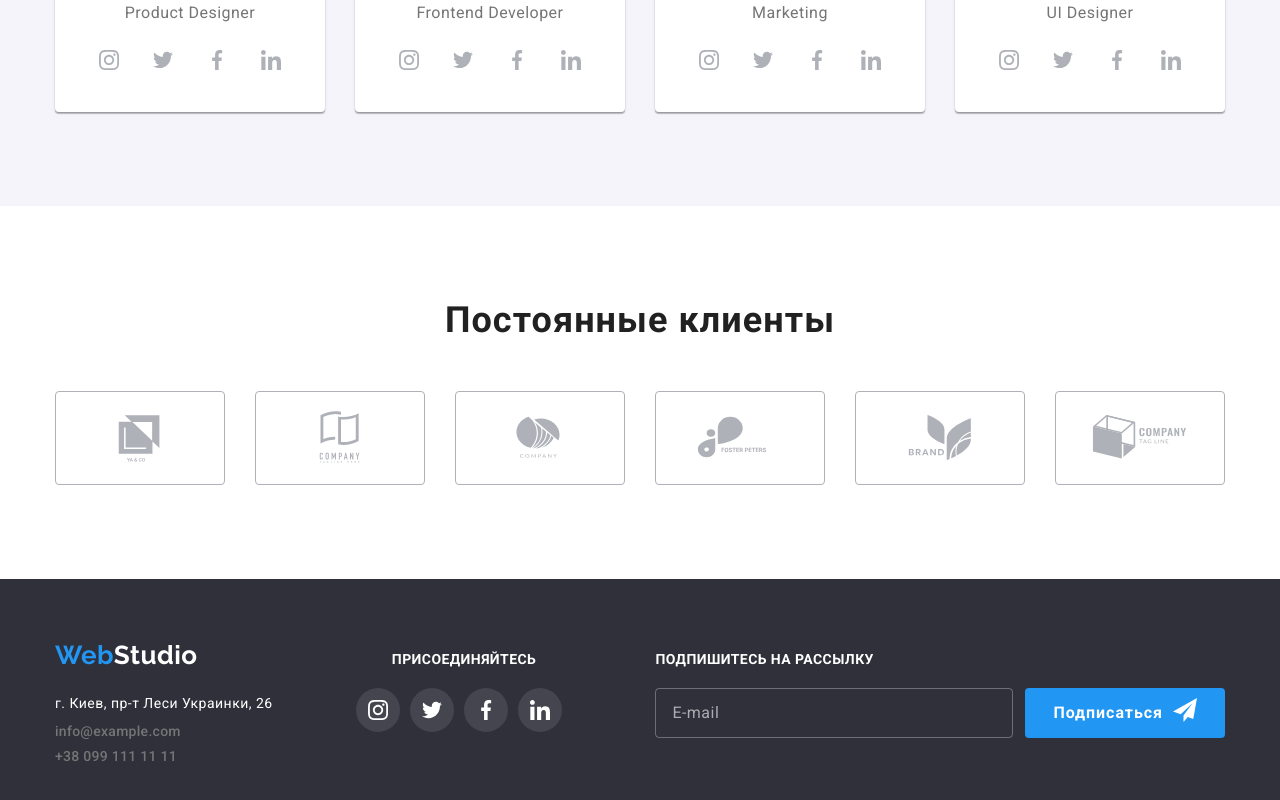
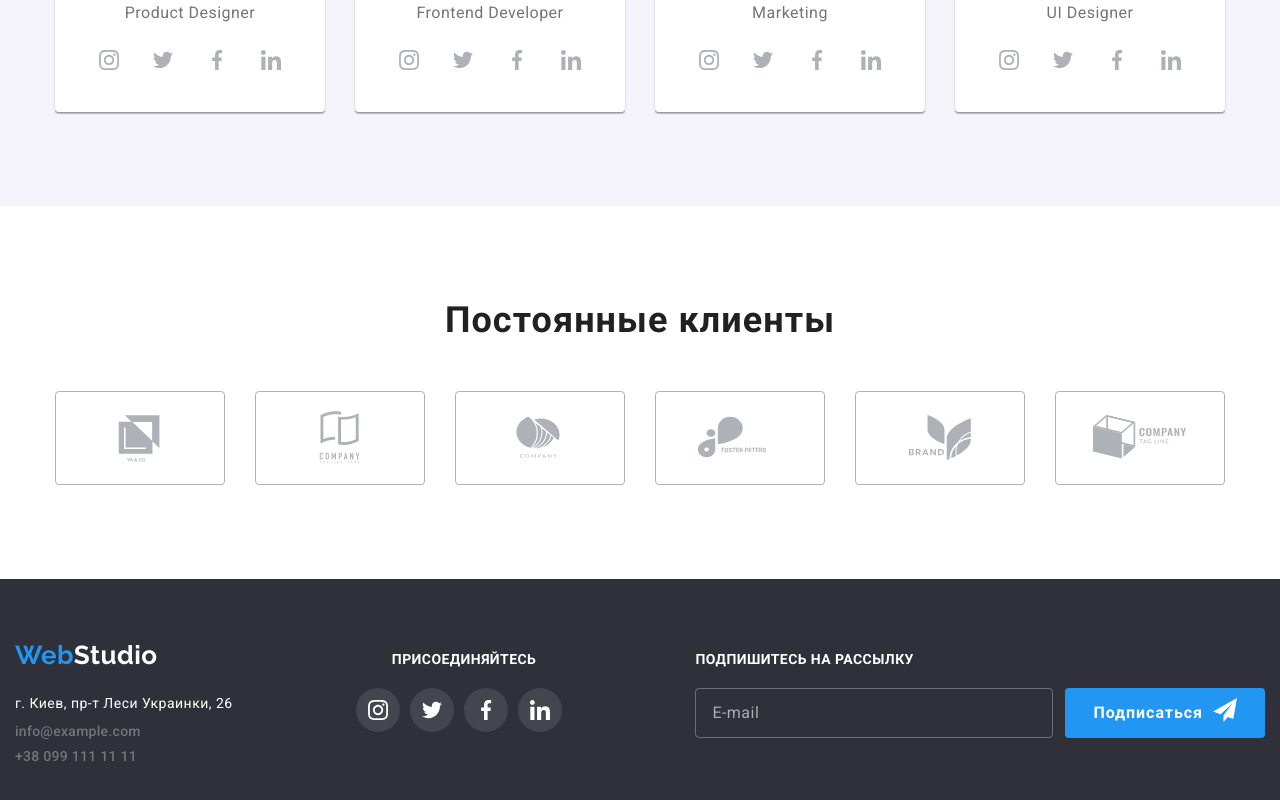
Before and after one commit to ITslaver/goit-markup-hw-08, a plain HTML site: page index.html in a window 1280 px wide. Shown: the part 2103-2903 px from the top of the page. Drawn offline with nearby package versions, Linux system fonts and the light colour scheme.

Commit message:
footer fix

```diff
--- a/sass/components/_footer.scss
+++ b/sass/components/_footer.scss
@@ -21,18 +21,21 @@
     .footer__position-tablet {
         @media screen and (min-width: 768px) {
             display: flex;
-            justify-content: space-around;
+
+            // justify-content: space-between;
             align-items: baseline;
-            width: 768px;
-            margin-left: 140px;
+            width: 100%;
+            // width: 768px;
+            // margin-left: 140px;
 
             }
             @media screen and (min-width: 1200px) {
-                display: flex;
-                justify-content: space-around;
+                // display: flex;
+                justify-content: space-between;
                 align-items: baseline;
-                width: 768px;
-                margin-left: 0px;
+                // width: 100%;
+                // width: 768px;
+                // margin-left: 0px;
 
                 }
     }
@@ -46,17 +49,12 @@
         }
 
         @media screen and (min-width: 768px) {
-            // display: flex;
-            // align-items: baseline;
-        // flex-direction: row;
-        // justify-content:  n;
-            // display: flex;
-            // align-items: center;
-            // justify-content: center;
+            width: 100%;
+
         }
 
         @media screen and (min-width: 1200px) {
-        margin: 0 auto;
+        // margin: 0 auto;
             align-items: baseline;
         flex-direction: row;
         // justify-content: space-between;
@@ -140,9 +138,14 @@
         // margin-right: 93px;
     }
 
+    // @media screen and (min-width: 768px){
+    //     margin: 0;
+    // }
+
     @media screen and (min-width: 1199px) {
     justify-content: flex-start;
     margin-top: 12px;
+
     }
     }
 
--- a/sass/components/_header.scss
+++ b/sass/components/_header.scss
@@ -2,8 +2,9 @@
 .header {
 @media screen and (min-width: 320px){
     border-bottom: 1px solid #ECECEC;
-    padding-left: 15px;
-    padding-right: 15px;
+    // padding-left: 15px;
+    // padding-right: 15px;
+
 }
 @media screen and (min-width: 768px){
 border-bottom: 1px solid #ECECEC;
@@ -18,7 +19,6 @@ border-bottom: 1px solid #ECECEC;
     @include flexCenter ();
     }
     .header {
-
     @media screen and (max-width: 768px){
     display: flex;
     }
@@ -31,7 +31,7 @@ border-bottom: 1px solid #ECECEC;
     font-weight: 700;
     font-size: 26px;
     line-height: 1.20;
-    @media screen and (min-width: 768px){
+    @media screen and (min-width: 320px){
         display: block;
         padding-top: 16px;
         padding-bottom: 16px;
--- a/sass/components/_modal.scss
+++ b/sass/components/_modal.scss
@@ -166,7 +166,6 @@
             line-height: 1.16;
             letter-spacing: 0.03em;
 
-
         }
         @media screen and (min-width: 768px) {
             font-weight: 400;
```
Also changed, not shown: css/main.css, css/main.min.css, 2 other files.
